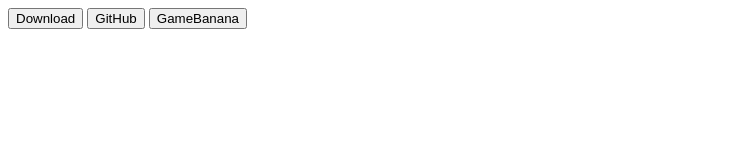
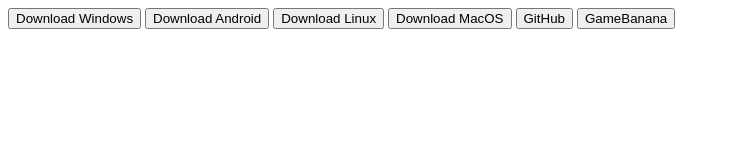
Before and after one commit to FunkinExtraKeys/funkinextrakeys.github.io, a plain HTML site: page ek/psych/index.html in a window 1280 px wide. Shown: the whole page, without its empty margins (0-730 px from the left). Drawn offline with Linux system fonts and the light colour scheme.

Commit message:
Update index.html

```diff
--- a/ek/psych/index.html
+++ b/ek/psych/index.html
@@ -1,3 +1,6 @@
-<a href="download/"><button>Download</button></a>
+<a href="download/windows"><button>Download Windows</button></a>
+<a href="download/android"><button>Download Android</button></a>
+<a href="download/linux"><button>Download Linux</button></a>
+<a href="download/mac"><button>Download MacOS</button></a>
 <a href="github/"><button>GitHub</button></a>
 <a href="gamebanana/"><button>GameBanana</button></a>
```
